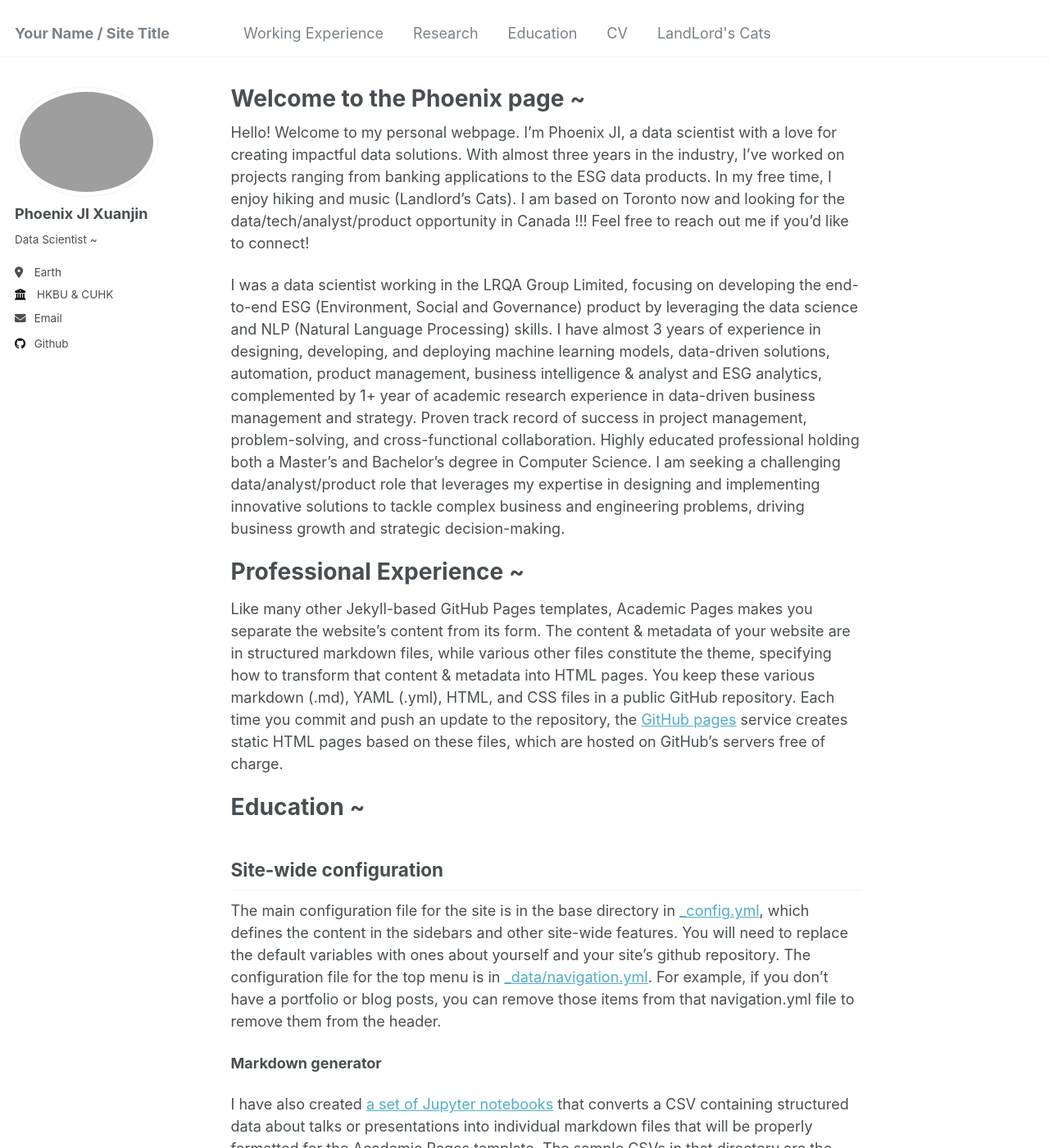
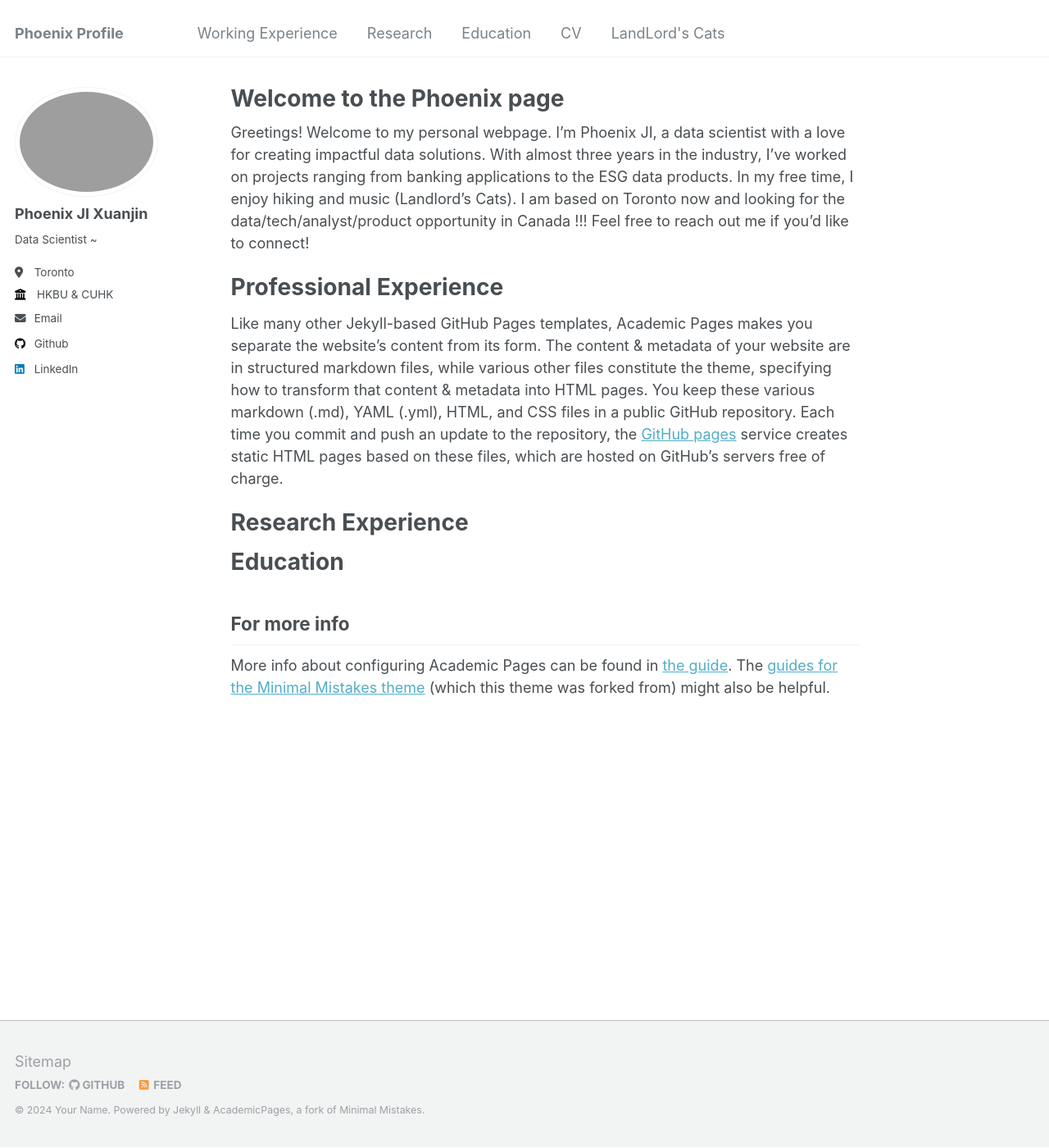
Before and after one commit to Phoenix-JI/phoenix-ji.github.io, a Jekyll site: the page built from _pages/about.md, in a window 1280 px wide and 1400 px high. Shown: the whole window at 82% size. Built offline with Jekyll 4.4.1, drawn with Linux system fonts in a browser that asks for light colours; some of the changed text lies outside the part shown.

Commit message:
Redesign the layout_2 ~

```diff
--- a/_config.yml
+++ b/_config.yml
@@ -8,7 +8,7 @@
 
 # Basic Site Settings
 locale                   : "en-US"
-title                    : "Your Name / Site Title"
+title                    : "Phoenix Profile"
 title_separator          : "-"
 name                     : &name "Your Name"
 description              : &description "personal description"
@@ -25,7 +25,7 @@ author:
   name             : "Phoenix JI Xuanjin"
   pronouns         : # example: "she/her"
   bio              : "Data Scientist ~"
-  location         : "Earth"
+  location         : "Toronto"
   employer         : "HKBU & CUHK"
   #uri              : "https://phoenix-ji.github.io"
   email            : "xuanjinji0107@gmail.com"
@@ -57,7 +57,7 @@ author:
   # keybase          : # Username
   # instagram        : # Username
   # lastfm           : # Username
-  linkedin         : # Username
+  linkedin         : "https://www.linkedin.com/in/phoenix-ji/"
   # mastodon         : # URL
   # medium           : # URL
   # pinterest        : # Username
--- a/_pages/about.md
+++ b/_pages/about.md
@@ -1,34 +1,27 @@
 ---
 permalink: /
-title: "Welcome to the Phoenix page ~"
+title: "Welcome to the Phoenix page"
 author_profile: true
 redirect_from:
   - /about/
   - /about.html
 ---
 
-Hello! Welcome to my personal webpage. I'm Phoenix JI, a data scientist with a love for creating impactful data solutions. With almost three years in the industry, I've worked on projects ranging from banking applications to the ESG data products. In my free time, I enjoy hiking and music (Landlord's Cats). I am based on Toronto now and looking for the data/tech/analyst/product opportunity in Canada !!! Feel free to reach out me if you'd like to connect!
+Greetings! Welcome to my personal webpage. I'm Phoenix JI, a data scientist with a love for creating impactful data solutions. With almost three years in the industry, I've worked on projects ranging from banking applications to the ESG data products. In my free time, I enjoy hiking and music (Landlord's Cats). I am based on Toronto now and looking for the data/tech/analyst/product opportunity in Canada !!! Feel free to reach out me if you'd like to connect!
 
-I was a data scientist working in the LRQA Group Limited, focusing on developing the end- to-end ESG (Environment, Social and Governance) product by leveraging the data science and NLP (Natural Language Processing) skills. I have almost 3 years of experience in designing, developing, and deploying machine learning models, data-driven solutions, automation, product management, business intelligence & analyst and ESG analytics, complemented by 1+ year of academic research experience in data-driven business management and strategy. Proven track record of success in project management, problem-solving, and cross-functional collaboration. Highly educated professional holding both a Master's and Bachelor's degree in Computer Science. I am seeking a challenging data/analyst/product role that leverages my expertise in designing and implementing innovative solutions to tackle complex business and engineering problems, driving business growth and strategic decision-making.
 
-Professional Experience ~
+Professional Experience
 ======
 Like many other Jekyll-based GitHub Pages templates, Academic Pages makes you separate the website's content from its form. The content & metadata of your website are in structured markdown files, while various other files constitute the theme, specifying how to transform that content & metadata into HTML pages. You keep these various markdown (.md), YAML (.yml), HTML, and CSS files in a public GitHub repository. Each time you commit and push an update to the repository, the [GitHub pages](https://pages.github.com/) service creates static HTML pages based on these files, which are hosted on GitHub's servers free of charge.
 
-Education ~
+
+Research Experience
 ======
 
 
+Education
+======
 
-Site-wide configuration
-------
-The main configuration file for the site is in the base directory in [_config.yml](https://github.com/academicpages/academicpages.github.io/blob/master/_config.yml), which defines the content in the sidebars and other site-wide features. You will need to replace the default variables with ones about yourself and your site's github repository. The configuration file for the top menu is in [_data/navigation.yml](https://github.com/academicpages/academicpages.github.io/blob/master/_data/navigation.yml). For example, if you don't have a portfolio or blog posts, you can remove those items from that navigation.yml file to remove them from the header.
-
-
-**Markdown generator**
-
-I have also created [a set of Jupyter notebooks](https://github.com/academicpages/academicpages.github.io/tree/master/markdown_generator
-) that converts a CSV containing structured data about talks or presentations into individual markdown files that will be properly formatted for the Academic Pages template. The sample CSVs in that directory are the ones I used to create my own personal website at stuartgeiger.com. My usual workflow is that I keep a spreadsheet of my publications and talks, then run the code in these notebooks to generate the markdown files, then commit and push them to the GitHub repository.
 
 For more info
 ------
```
